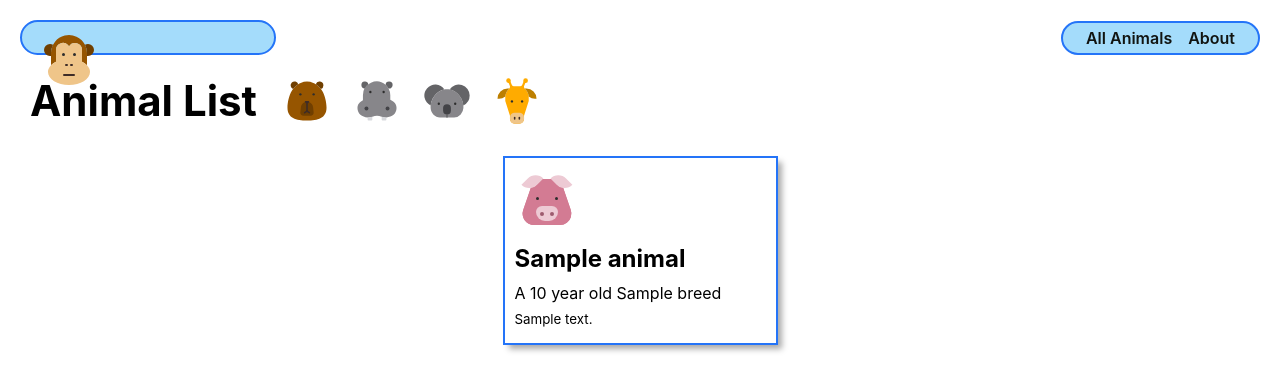
After one commit to ljchu87/animal-collector-lab, a Django app: template main_app/templates/animals/index.html in a window 1280 px wide. The commit adds this page. Shown: the top 391 px of the page. Run offline with Django 3.2, Linux system fonts and the light colour scheme; the template is opened without the code that fills it: most values are stand-ins (such as "Sample title", 1, 10 or a date in 2020).

Commit message:
Initialize animals index with CSS

```diff
--- /dev/null
+++ b/main_app/static/css/animals/animal-index.css
@@ -0,0 +1,38 @@
+.card-container {
+  padding: 0 30px;
+  display: flex;
+  justify-content: center;
+  flex-wrap: wrap;
+}
+
+.card {
+  width: 275px;
+  margin: 10px;
+  border: var(--borders);
+  box-shadow: var(--card-box-shadow);
+}
+
+.card-content {
+  padding: 10px;
+  width: 100%;
+}
+
+.usr-img {
+  width: 100%;
+  border-radius: var(--card-border-radius);
+}
+
+.card > a {
+  text-decoration: none;
+  color: var(--text-color);
+}
+
+.card h2 {
+  margin: 10px 0;
+  font-size: var(--font-xl);
+}
+
+.card p {
+  margin: 5px 0;
+  font-size: var(--font-reg);
+}
--- /dev/null
+++ b/main_app/templates/animals/index.html
@@ -0,0 +1,44 @@
+{% extends 'base.html' %}
+{% load static %}
+
+{% block head %}
+<link
+  rel="stylesheet"
+  type="text/css"
+  href="{% static 'css/animals/animal-index.css' %}"
+/>
+{% endblock %}
+
+{% block content %}
+
+<section class="page-header">
+  <h1>Animal List</h1>
+  <img src="{% static 'images/bear.svg' %}" alt="A bear" />
+  <img src="{% static 'images/hippo.svg' %}" alt="A hippo" />
+  <img src="{% static 'images/kooala.svg' %}" alt="A kooala" />
+  <img src="{% static 'images/girrafe.svg' %}" alt="A girrafe" />
+</section>
+
+<section class="card-container">
+  {% for animal in animals %}
+    <div class="card">
+      <div class="card-content">
+        <div class="card-img-container">
+          <img
+            src="{% static 'images/pig.svg' %}"
+            alt="A skater boy cat"
+          >
+        </div>
+        <h2 class="card-title">{{ animal.name }}</h2>
+        {% if animal.age > 0 %}
+          <p>A {{ animal.age }} year old {{ animal.breed }}</p>
+        {% else %}
+          <p>A {{ animal.breed }} animal.</p>
+        {% endif %}
+        <p><small>{{ animal.description }}</small></p>
+      </div>
+    </div>
+  {% endfor %}
+</section>
+
+{% endblock %}
--- a/main_app/templates/base.html
+++ b/main_app/templates/base.html
@@ -32,6 +32,7 @@
     </div>
     <nav>
       <ul>
+        <li><a href="/animals">All Animals</a></li>
         <li><a href="/about">About</a></li>
       </ul>
     </nav>
--- a/main_app/urls.py
+++ b/main_app/urls.py
@@ -3,5 +3,6 @@ from . import views
 
 urlpatterns = [
   path('', views.home, name='hjome'),
-  path('about/', views.about, name='about')
+  path('about/', views.about, name='about'),
+  path('animals/', views.animals_index, name='animals_index')
 ]
```
Also changed, not shown: main_app/views.py (+18 -0 lines), main_app/static/images/bear.svg (added), main_app/static/images/girrafe.svg (added), main_app/static/images/gorilla.svg (added), main_app/static/images/hippo.svg (added), main_app/static/images/kooala.svg (added), main_app/static/images/pig.svg (added).
